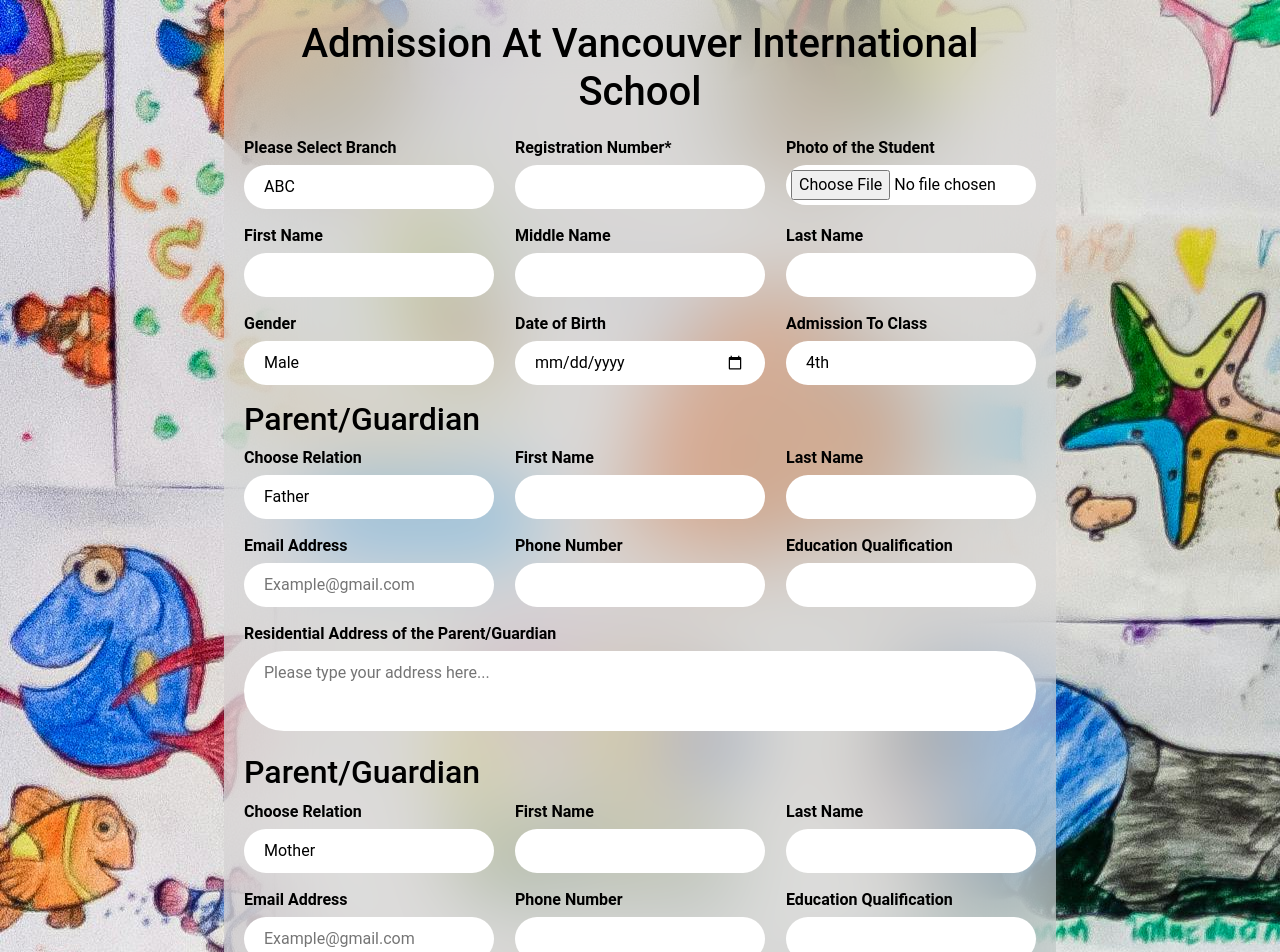
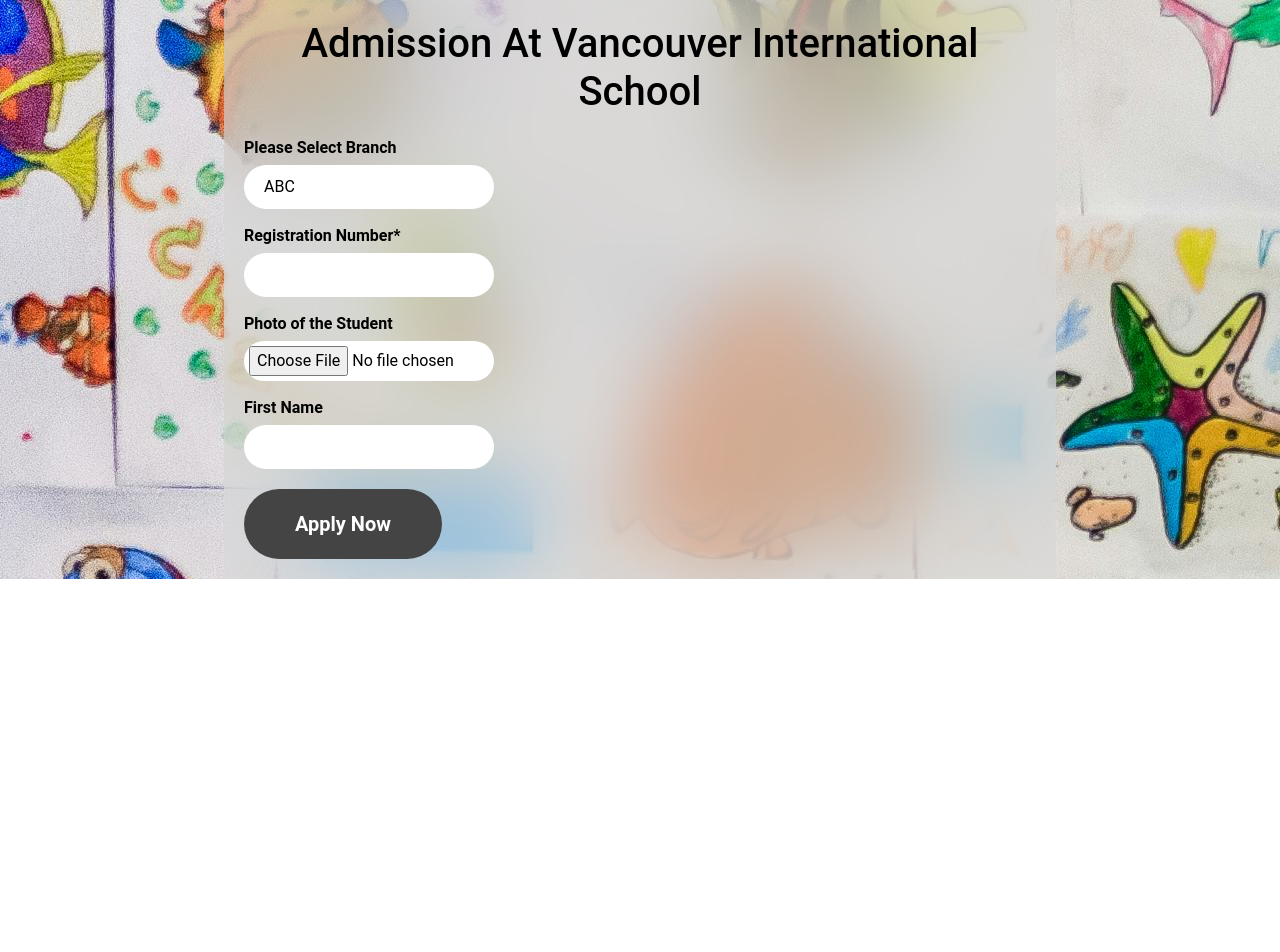
Before and after one commit to Dip817/nobel, a React (Create React App) app: page / in a window 1280 px wide. Shown: the top 952 px of the page. After the commit the page ends 800 px from the top, so only its background shows below. Built offline with nearby package versions, Linux system fonts and the light colour scheme.

Commit message:
nobel admissionform

```diff
--- a/package.json
+++ b/package.json
@@ -4,6 +4,8 @@
   "private": true,
   "dependencies": {
     "cra-template": "1.2.0",
+    "html2canvas": "^1.4.1",
+    "jspdf": "^2.5.2",
     "react": "^19.0.0",
     "react-dom": "^19.0.0",
     "react-router-dom": "^7.0.2",
--- a/src/App.js
+++ b/src/App.js
@@ -1,6 +1,7 @@
 import { createBrowserRouter, RouterProvider } from 'react-router-dom';
 import './App.css';
 import AdmissionForm from './components/AdmissionForm';
+import Trial from './components/Trial';
 function App() {
   const router = createBrowserRouter([
     {
@@ -9,6 +10,12 @@
         <AdmissionForm/>
       </>
     },
+    {
+      path:'/trial',
+      element: <>
+        <Trial/>
+      </>
+    }
   ])
   return (
     <>
--- a/src/components/AdmissionForm.jsx
+++ b/src/components/AdmissionForm.jsx
@@ -1,150 +1,108 @@
-import React from 'react'
-import '../assets/css/admissionform.css'
+import React, { useState } from 'react';
+import { useNavigate } from 'react-router-dom'; // For navigation
+import '../assets/css/admissionform.css';
+
 function AdmissionForm() {
+    const [formData, setFormData] = useState({
+        branch: '',
+        regNumber: '',
+        photo: null,
+        firstName: '',
+        middleName: '',
+        lastName: '',
+        gender: '',
+        dob: '',
+        admissionClass: '',
+        parentRelation: '',
+        parentFirstName: '',
+        parentLastName: '',
+        parentEmail: '',
+        parentPhone: '',
+        parentQualification: '',
+        parentAddress: '',
+        // ... Add other fields here
+    });
+
+    const navigate = useNavigate();
+
+    const handleChange = (e) => {
+        const { name, value, type, files } = e.target;
+        setFormData({
+            ...formData,
+            [name]: type === 'file' ? files[0] : value, // Handle file input separately
+        });
+    };
+
+
+    const handleApplyNow = async () => {
+        // Navigate to Trial component with props (firstName) passed as state
+        navigate('/trial', { state: { formData } });
+    };
+
+
+
     return (
         <>
             <div className='admissionform-main'>
-    <div class="form-container">
+                <div className="form-container">
                     <h1>Admission At Vancouver International School</h1>
                     <form>
-        {/* first div */}
-        <div className='d-flex w-100 justify-content-between'>
-            <div class="form-group">
-                <label for="branch">Please Select Branch</label>
-                <select id="branch" name="branch">
-                    <option>ABC</option>
-                    <option>XYZ</option>
+                        <div className="form-group">
+                            <label htmlFor="branch">Please Select Branch</label>
+                            <select
+                                id="branch"
+                                name="branch"
+                                value={formData.branch}
+                                onChange={handleChange}
+                            >
+                                <option value="ABC">ABC</option>
+                                <option value="XYZ">XYZ</option>
                             </select>
                         </div>
-            <div class="form-group">
-                <label for="reg-number">Registration Number*</label>
-                <input type="text" id="reg-number" name="reg-number"></input>
+
+                        <div className="form-group">
+                            <label htmlFor="regNumber">Registration Number*</label>
+                            <input
+                                type="text"
+                                id="regNumber"
+                                name="regNumber"
+                                value={formData.regNumber}
+                                onChange={handleChange}
+                            />
                         </div>
-            <div class="form-group">
-                <label for="photo">Photo of the Student</label>
-                <input type="file" id="photo" name="photo"></input>
+
+                        <div className="form-group">
+                            <label htmlFor="photo">Photo of the Student</label>
+                            <input
+                                type="file"
+                                id="photo"
+                                name="photo"
+                                onChange={handleChange}
+                            />
                         </div>
+
+                        <div className="form-group">
+                            <label htmlFor="firstName">First Name</label>
+                            <input
+                                type="text"
+                                id="firstName"
+                                name="firstName"
+                                value={formData.firstName}
+                                onChange={handleChange}
+                            />
                         </div>
-            {/* first div ends here */}
-            {/* second div starts from here */}
-            <div className='d-flex w-100 justify-content-between'>
-            <div class="form-group">
-                <label for="first-name">First Name</label>
-                <input type="text" id="first-name" name="first-name"></input>
-            </div>
-            <div class="form-group">
-                <label for="middle-name">Middle Name</label>
-                <input type="text" id="middle-name" name="middle-name"></input>
-            </div>
-            <div class="form-group">
-                <label for="last-name">Last Name</label>
-                <input type="text" id="last-name" name="last-name"></input>
-            </div>
-            </div>
-            <div className='d-flex w-100 justify-content-between'>
-            <div class="form-group">
-                <label for="gender">Gender</label>
-                <select id="gender" name="gender">
-                    <option>Male</option>
-                    <option>Female</option>
-                </select>
-            </div>
-            <div class="form-group">
-                <label for="dob">Date of Birth</label>
-                <input type="date" id="dob" name="dob"></input>
-            </div>
-            <div class="form-group">
-                <label for="class">Admission To Class</label>
-                <select id="class" name="class">
-                    <option>4th</option>
-                </select>
-            </div>
-            </div>
-            {/* second div ends here */}
-            {/* third div starts from here */}
-            <h2>Parent/Guardian</h2>
-            <div className='d-flex w-100 justify-content-between'>
-            <div class="form-group">
-                <label for="relation">Choose Relation</label>
-                <select id="relation" name="relation">
-                    <option>Father</option>
-                    <option>Mother</option>
-                </select>
-            </div>
-            <div class="form-group">
-                <label for="father-first-name">First Name</label>
-                <input type="text" id="father-first-name" name="father-first-name"></input>
-            </div>
-            <div class="form-group">
-                <label for="father-last-name">Last Name</label>
-                <input type="text" id="father-last-name" name="father-last-name"></input>
-            </div>
-            </div>
-            <div className='d-flex w-100 justify-content-between'>
-            <div class="form-group">
-                <label for="father-email">Email Address</label>
-                <input type="email" id="father-email" name="father-email" placeholder="Example@gmail.com"></input>
-            </div>
-            <div class="form-group">
-                <label for="father-phone">Phone Number</label>
-                <input type="tel" id="father-phone" name="father-phone"></input>
-            </div>
-            <div class="form-group">
-                <label for="father-qualification">Education Qualification</label>
-                <input id="father-qualification" name="father-qualification">
-                </input>
-            </div>
-            </div>
-            <div class="form-group">
-                <label for="father-address">Residential Address of the Parent/Guardian</label>
-                <textarea id="father-address" name="father-address" placeholder="Please type your address here..."></textarea>
-            </div>
-            {/* third div ends here */}
-            {/* fourth div starts from here */}
-            <h2>Parent/Guardian</h2>
-            <div className='d-flex w-100 justify-content-between'>
-            <div class="form-group">
-                <label for="mother-relation">Choose Relation</label>
-                <select id="mother-relation" name="mother-relation">
-                    <option>Mother</option>
-                    <option>Father</option>
-                </select>
-            </div>
-            <div class="form-group">
-                <label for="mother-first-name">First Name</label>
-                <input type="text" id="mother-first-name" name="mother-first-name"></input>
-            </div>
-            <div class="form-group">
-                <label for="mother-last-name">Last Name</label>
-                <input type="text" id="mother-last-name" name="mother-last-name"></input>
-            </div>
-            </div>
-            <div className='d-flex w-100 justify-content-between'>
-            <div class="form-group">
-                <label for="mother-email">Email Address</label>
-                <input type="email" id="mother-email" name="mother-email" placeholder="Example@gmail.com"></input>
-            </div>
-            <div class="form-group">
-                <label for="mother-phone">Phone Number</label>
-                <input type="tel" id="mother-phone" name="mother-phone"></input>
-            </div>
-            <div class="form-group">
-                <label for="mother-qualification">Education Qualification</label>
-                <input id="mother-qualification" name="mother-qualification">
-                </input>
-            </div>
-            </div>
-            <div class="form-group">
-                <label for="mother-address">Residential Address of the Parent/Guardian</label>
-                <textarea id="mother-address" name="mother-address" placeholder="Please type your address here..."></textarea>
-            </div>
-            {/* fourth div ends here */}
-            <button type="submit" class="btn">Apply Now
+                        <button type="button" className="btn" onClick={handleApplyNow}>
+                            Apply Now
                         </button>
+                        {/* Repeat for other fields */}
                     </form>
+
                 </div>
             </div>
         </>
-  )
+    );
 }
-export default AdmissionForm
+
+AdmissionForm.propTypes = {};
+
+export default AdmissionForm;
--- /dev/null
+++ b/src/components/Trial.jsx
@@ -0,0 +1,69 @@
+import React from 'react';
+import jsPDF from 'jspdf';
+import html2canvas from 'html2canvas';
+import { useLocation } from 'react-router-dom';
+
+function Trial() {
+    const location = useLocation();
+const { formData } = location.state || {}; // Destructure formData from the state
+
+
+    const handleDownloadPDF = async () => {
+        const trialElement = document.getElementById('trial-template'); // The element to be captured
+
+        const canvas = await html2canvas(trialElement, {
+            scale: 2, // Higher resolution
+            useCORS: true, // To handle cross-origin images
+            width: trialElement.scrollWidth, // Full width of the content
+            height: trialElement.scrollHeight, // Full height of the content
+        });
+
+        const imgData = canvas.toDataURL('image/png');
+        const pdf = new jsPDF('p', 'mm', 'a4');
+
+        const pageWidth = pdf.internal.pageSize.getWidth();
+        const pageHeight = pdf.internal.pageSize.getHeight();
+
+        const imgWidth = pageWidth; // Fit the image to the page width
+        const imgHeight = (canvas.height * pageWidth) / canvas.width; // Maintain aspect ratio
+
+        if (imgHeight <= pageHeight) {
+            // Single-page content
+            pdf.addImage(imgData, 'PNG', 0, 0, imgWidth, imgHeight);
+        } else {
+            // Multi-page content
+            let position = 0;
+            while (position < imgHeight) {
+                pdf.addImage(
+                    imgData,
+                    'PNG',
+                    0,
+                    position === 0 ? 0 : -pageHeight,
+                    imgWidth,
+                    imgHeight
+                );
+                position += pageHeight;
+                if (position < imgHeight) pdf.addPage();
+            }
+        }
+
+        pdf.save('TrialTemplate.pdf');
+    };
+
+
+
+    return (
+        <div id="trial-template" style={{ padding: '20px', fontFamily: 'Arial, sans-serif' }}>
+            <h1>Admission Details</h1>
+            {formData && Object.entries(formData).map(([key, value]) => (
+                <p key={key}>
+                    <strong>{key.replace(/([A-Z])/g, ' $1').toUpperCase()}:</strong> {value || 'N/A'}
+                </p>
+            ))}
+            <button onClick={handleDownloadPDF}>Download Application Form</button>
+        </div>
+
+    );
+}
+
+export default Trial;
```
Also changed, not shown: 1 other file (tests, documents, lock files or other folders). Lines whose indentation alone changed are shown as unchanged.
